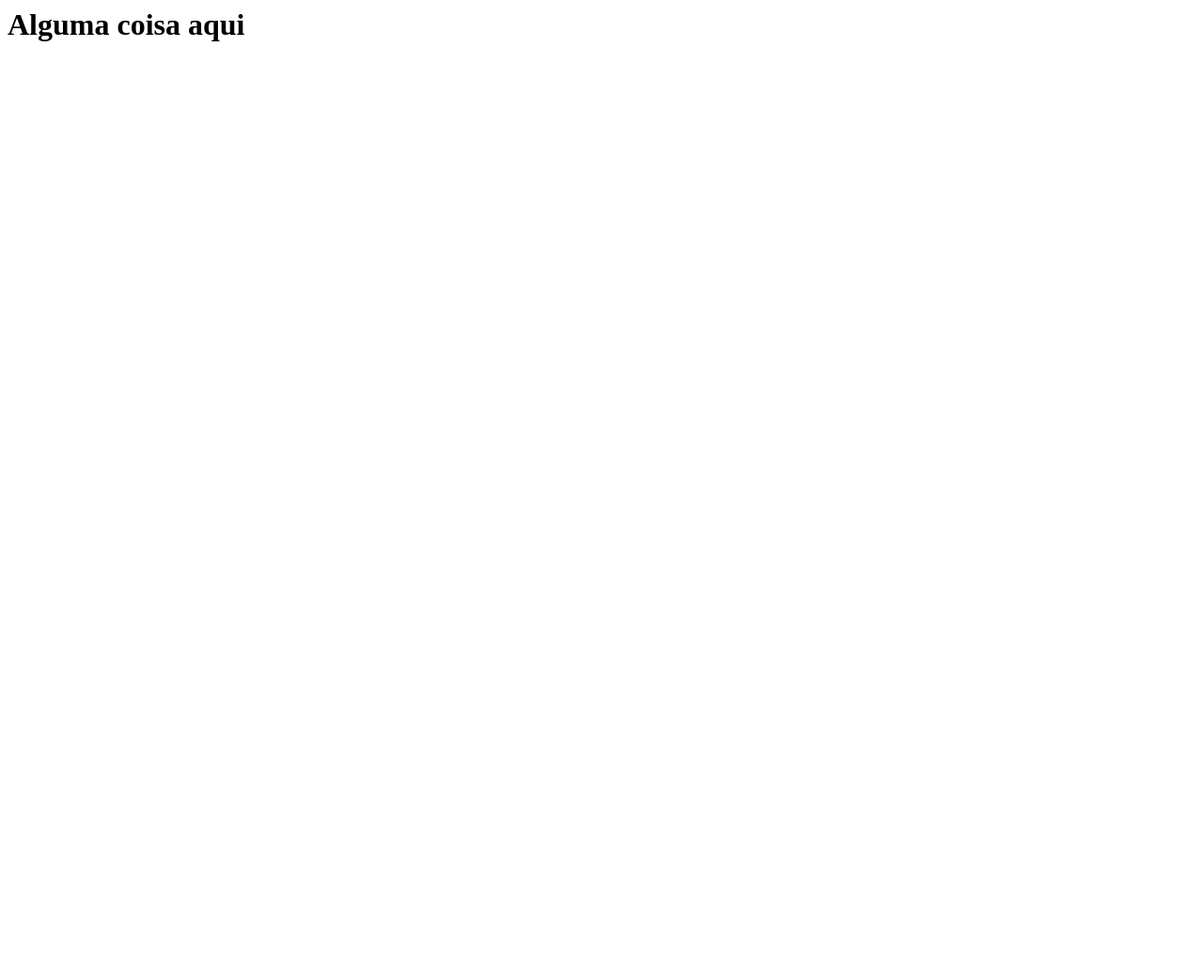
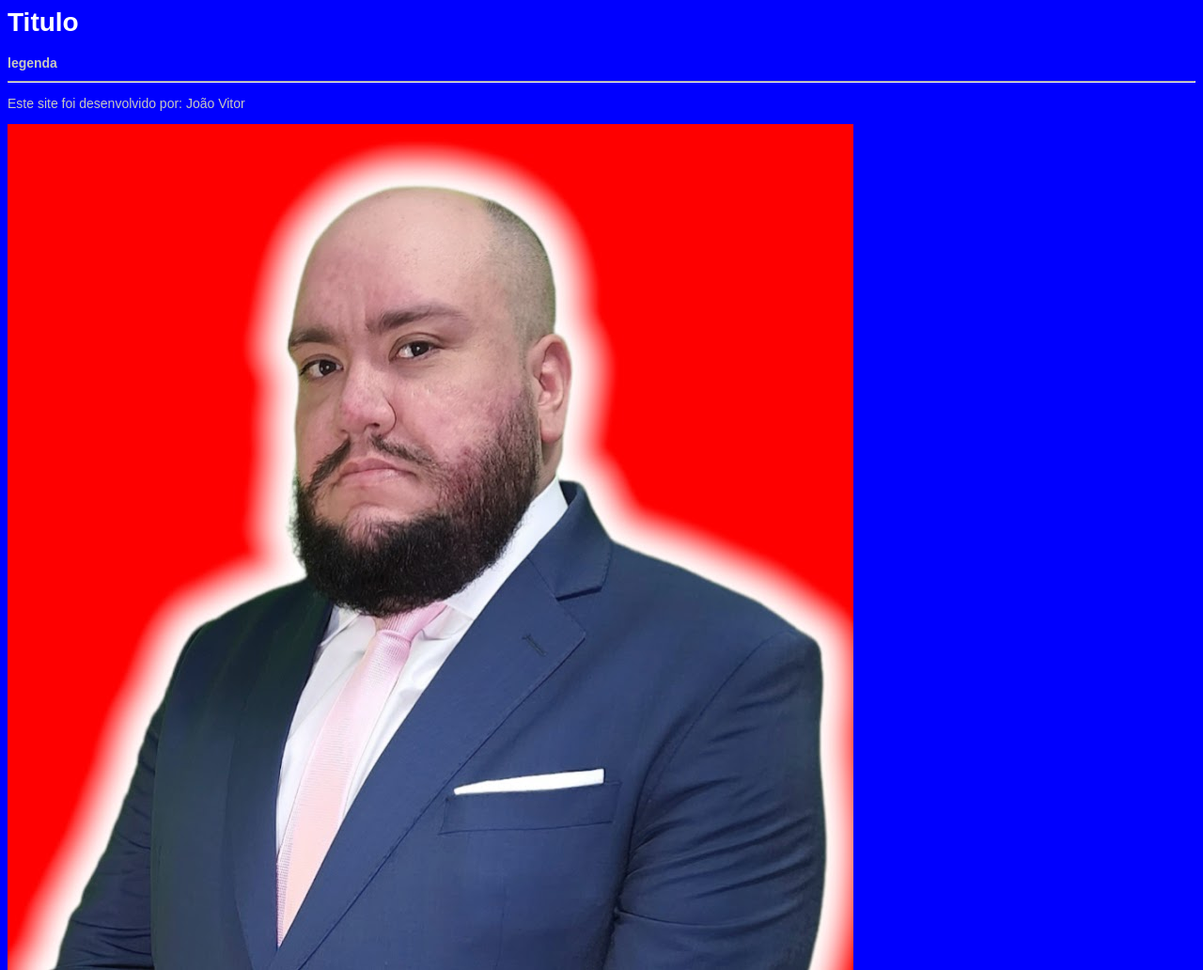
Before and after one commit to JoaoWebMeneses/RepositorioJoao, a plain HTML site: page index.html in a window 1280 px wide. Shown: the whole page at 94% size. Before the commit the page ends 800 px from the top, so only its background shows below. Drawn offline with Linux system fonts and the light colour scheme.

Commit message:
inseri css na minha pagina

```diff
--- a/index.html
+++ b/index.html
@@ -1,8 +1,13 @@
 <html lang="pt">
 <head>
     <title>Site</title>
+    <link rel="stylesheet" href="./style.css">
 </head>
 <body>
-    <h1>Alguma coisa aqui</h1>
+    <h1 id="Titulo-Principal">Titulo</h1>
+    <h2 class="titulos">legenda</h2>
+    <hr>
+    <p class="titulos">Este site foi desenvolvido por: João Vitor</p>
+    <img src="./imagens/channels4_profile.jpg"
 </body>
 </html>
--- /dev/null
+++ b/style.css
@@ -0,0 +1,17 @@
+/* marcar a tag, o id ou a class*/
+
+body{
+    background-color: blue;
+}
+
+#Titulo-Principal{
+    color: white;
+    font-size: 28px;
+    font-family: Arial;
+}
+
+.titulos{
+    color:rgb(200, 201, 190);
+    font-size: 14px;
+    font-family: Arial;
+}
```
Also changed, not shown: imagens/channels4_profile.jpg (added), imagens/download.png (added).
